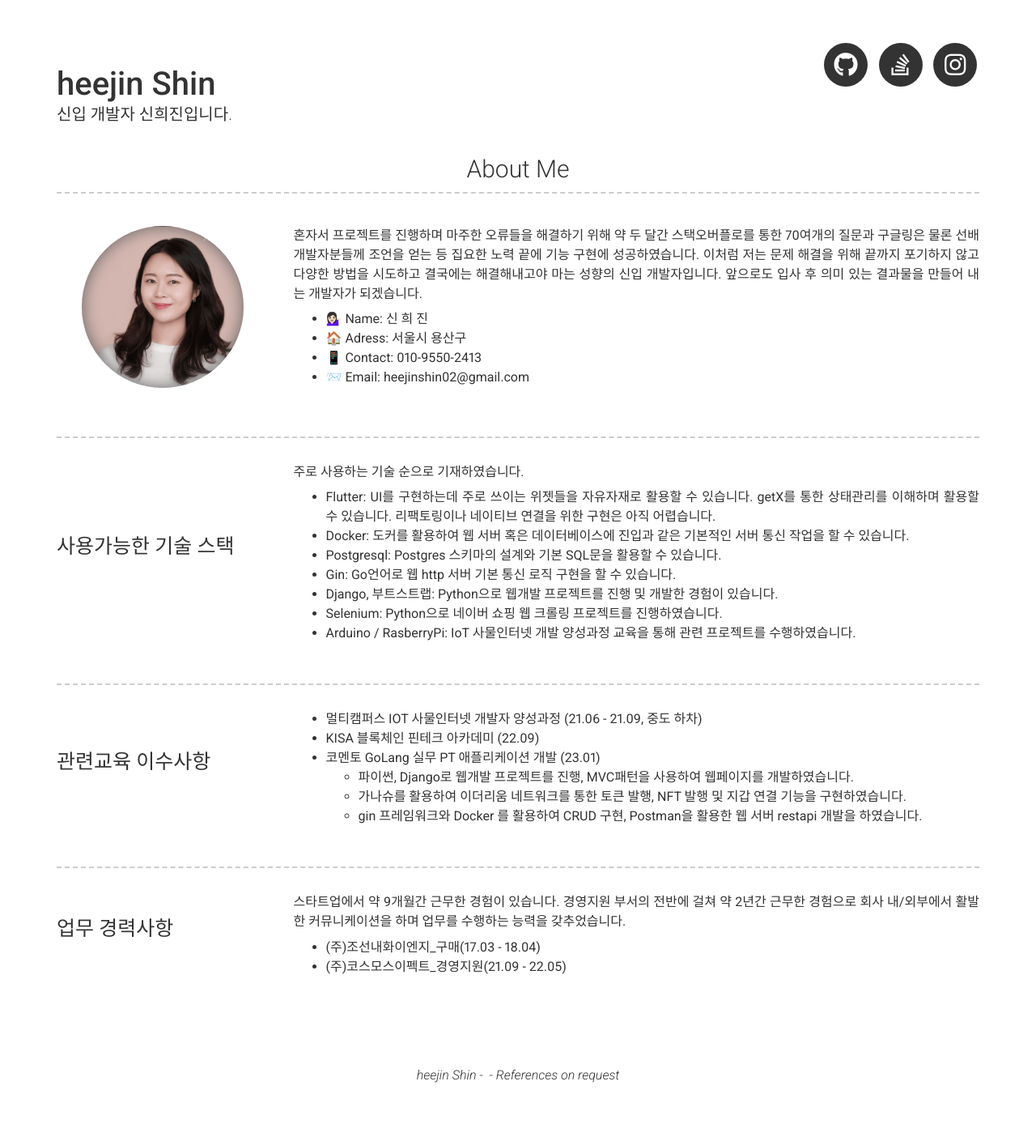
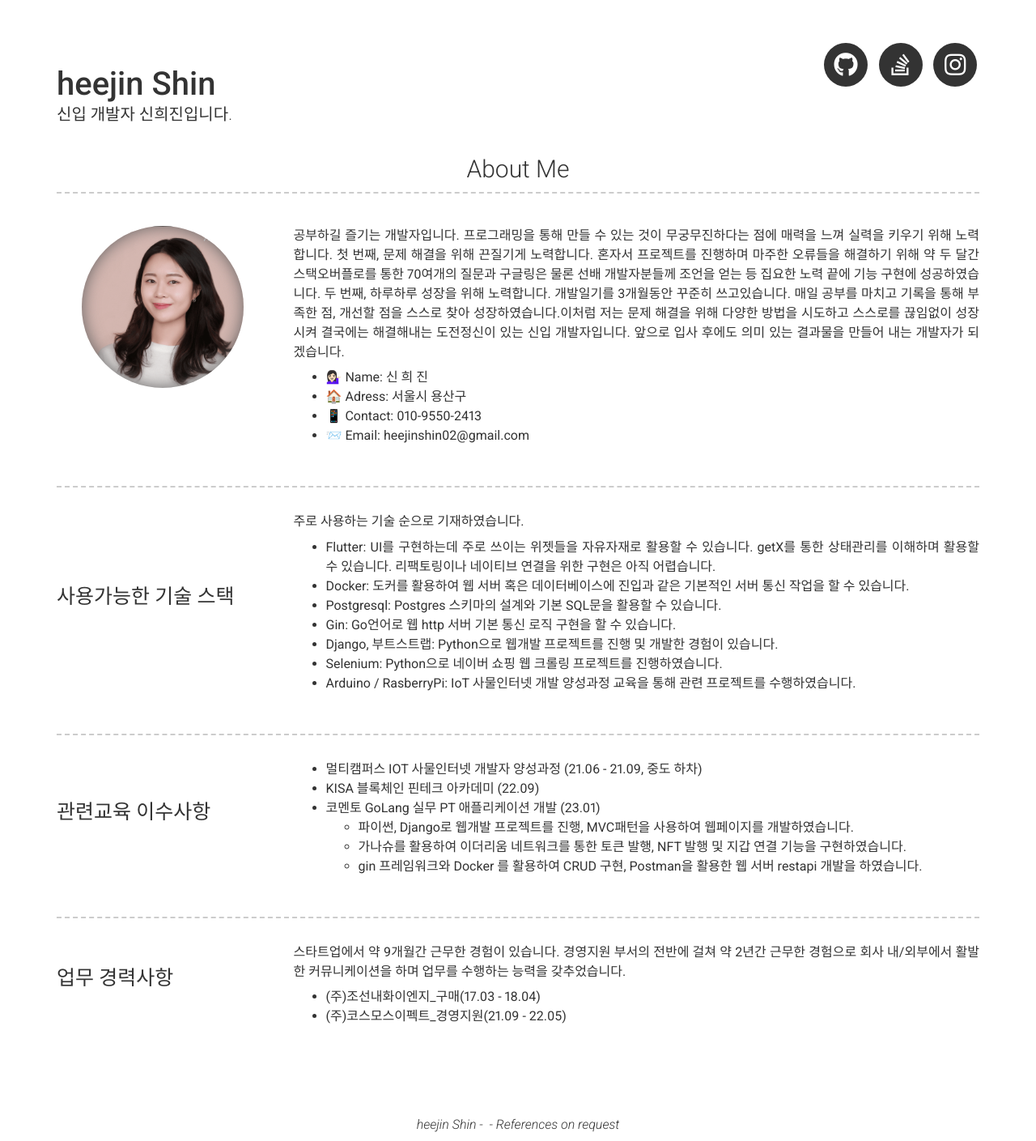
Before and after one commit to heejinshin/heejinshin.github.io, a Jekyll site: the page built from index.md, in a window 1280 px wide. Shown: the whole page at 81% size. Built offline with Jekyll 4.4.1, drawn with Linux system fonts in a browser that asks for light colours; nearby versions of some CDN libraries; before the commit the page ends 1347 px from its top, so only the background shows below that.

Commit message:
Update _config.yml

```diff
--- a/_config.yml
+++ b/_config.yml
@@ -43,7 +43,7 @@ instagram_username: tam_anama
 # about_title: About Me (Use this to override about section title)
 about_profile_image: assets/profile.png
 about_content: | # this will include new lines to allow paragraphs
-     혼자서 프로젝트를 진행하며 마주한 오류들을 해결하기 위해 약 두 달간 스택오버플로를 통한 70여개의 질문과 구글링은 물론 선배 개발자분들께 조언을 얻는 등 집요한 노력 끝에 기능 구현에 성공하였습니다. 이처럼 저는 문제 해결을 위해 끝까지 포기하지 않고 다양한 방법을 시도하고 결국에는 해결해내고야 마는 성향의 신입 개발자입니다. 앞으로도 입사 후 의미 있는 결과물을 만들어 내는 개발자가 되겠습니다.
+      공부하길 즐기는 개발자입니다. 프로그래밍을 통해 만들 수 있는 것이 무궁무진하다는 점에 매력을 느껴 실력을 키우기 위해 노력합니다. 첫 번째, 문제 해결을 위해 끈질기게 노력합니다. 혼자서 프로젝트를 진행하며 마주한 오류들을 해결하기 위해 약 두 달간 스택오버플로를 통한 70여개의 질문과 구글링은 물론 선배 개발자분들께 조언을 얻는 등 집요한 노력 끝에 기능 구현에 성공하였습니다. 두 번째, 하루하루 성장을 위해 노력합니다. 개발일기를 3개월동안 꾸준히 쓰고있습니다. 매일 공부를 마치고 기록을 통해 부족한 점, 개선할 점을 스스로 찾아 성장하였습니다.이처럼 저는 문제 해결을 위해 다양한 방법을 시도하고 스스로를 끊임없이 성장시켜 결국에는 해결해내는 도전정신이 있는 신입 개발자입니다. 앞으로 입사 후에도 의미 있는 결과물을 만들어 내는 개발자가 되겠습니다.
       - 💁🏻‍♀️ Name: 신 희 진
       - 🏠 Adress: 서울시 용산구
       - 📱 Contact: 010-9550-2413
```
